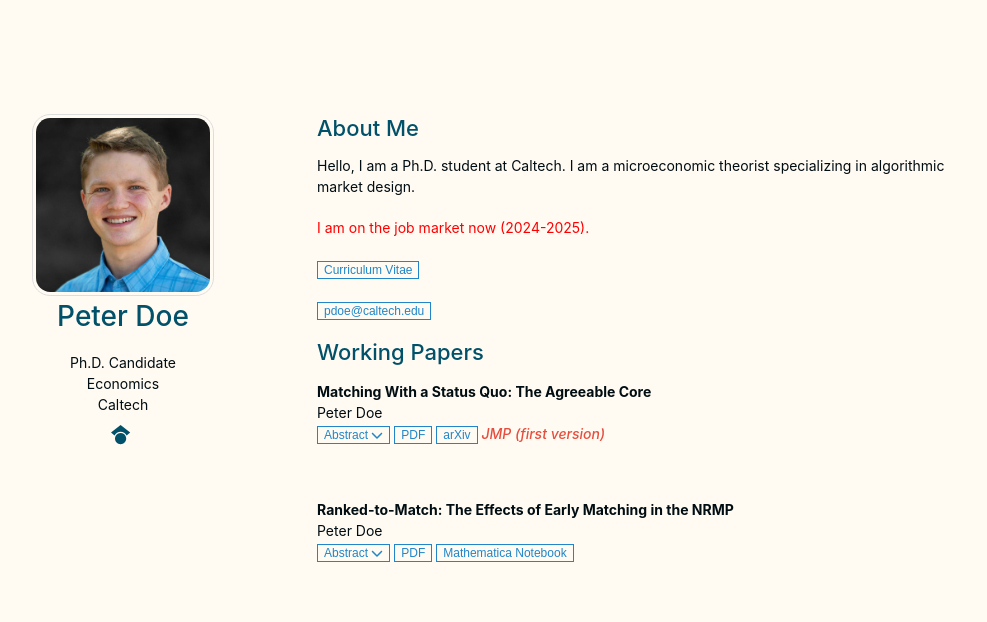
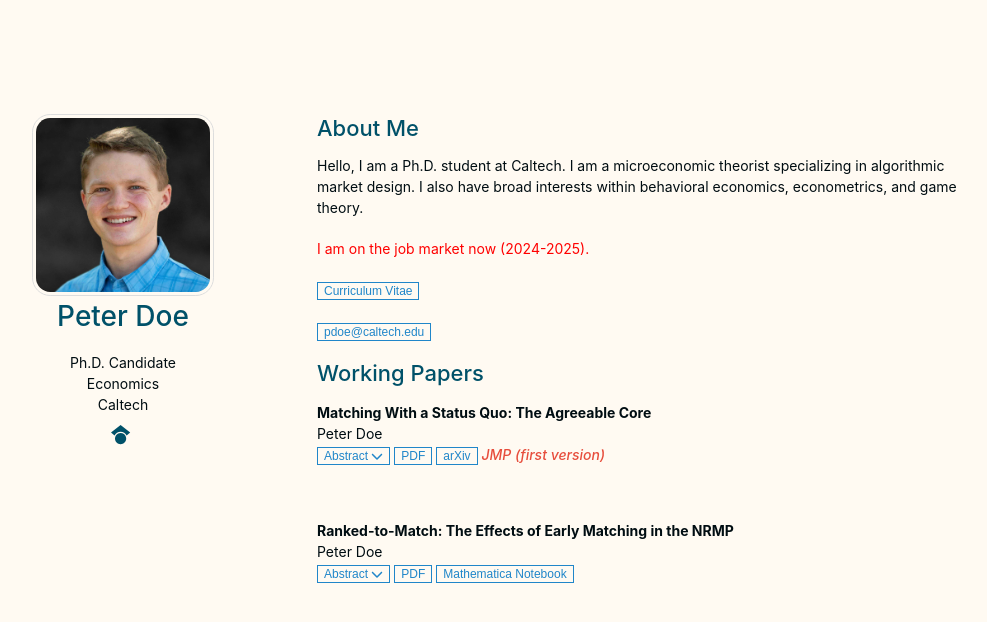
Before and after one commit to Pita-Dough/Pita-Dough.github.io, a Jekyll site: the page built from index.md, in a window 1280 px wide and 900 px high. Shown: the top 622 px of the window, without its empty margins (153-1140 px from the left). Built offline with Jekyll 4.4.1, drawn with Linux system fonts in a browser that asks for light colours; nearby versions of some CDN libraries; a style sheet for code colours, icons or effects is not loaded; our own code applies the rules of GitHub Pages for plain Markdown files.

Commit message:
Update index.md

```diff
--- a/index.md
+++ b/index.md
@@ -4,7 +4,7 @@ layout: homepage
 
 ## About Me
 
-Hello, I am a Ph.D. student at Caltech. I am a microeconomic theorist specializing in algorithmic market design.
+Hello, I am a Ph.D. student at Caltech. I am a microeconomic theorist specializing in algorithmic market design. I also have broad interests within behavioral economics, econometrics, and game theory.
 
 <span style="color:red">I am on the job market now (2024-2025).</span>
 
```
